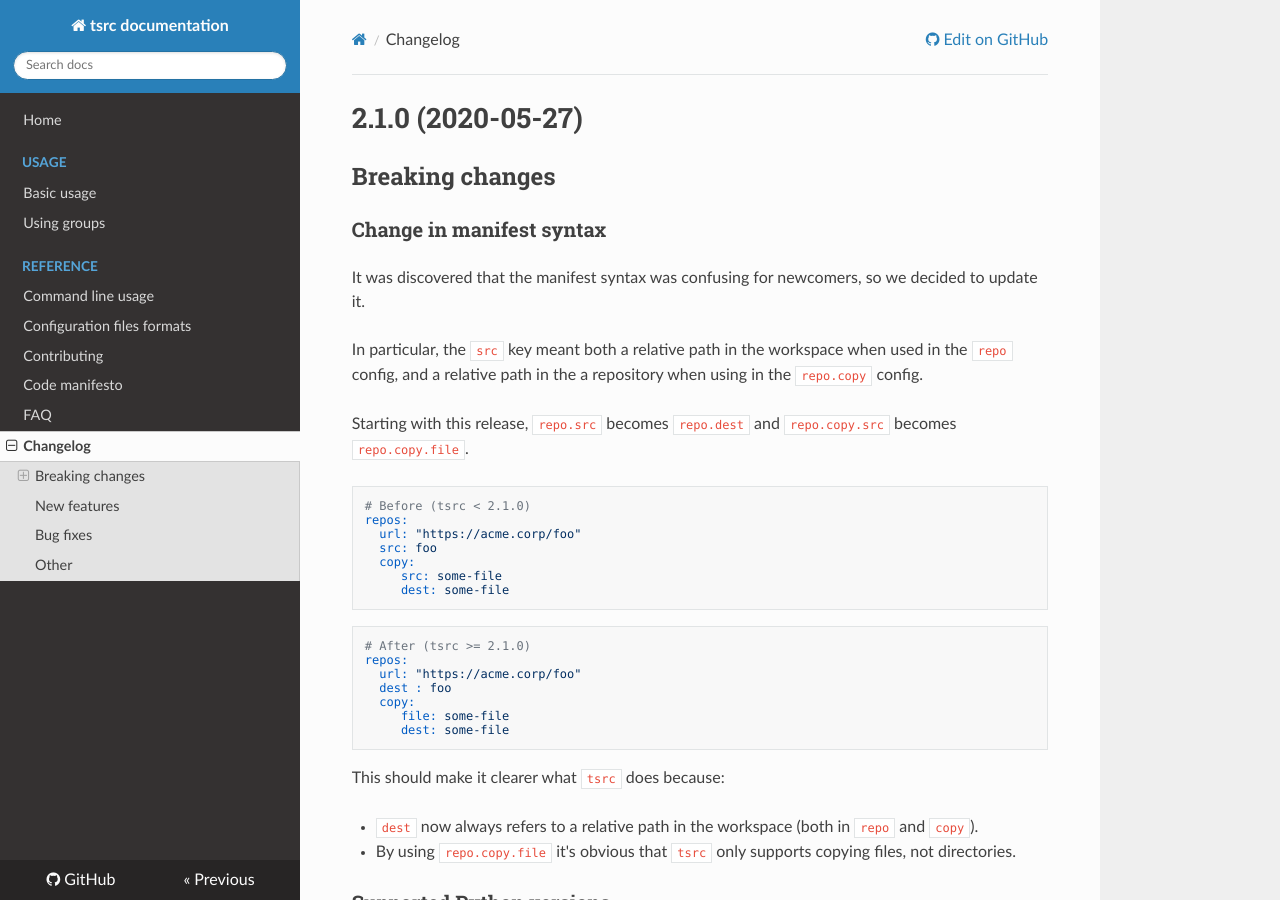
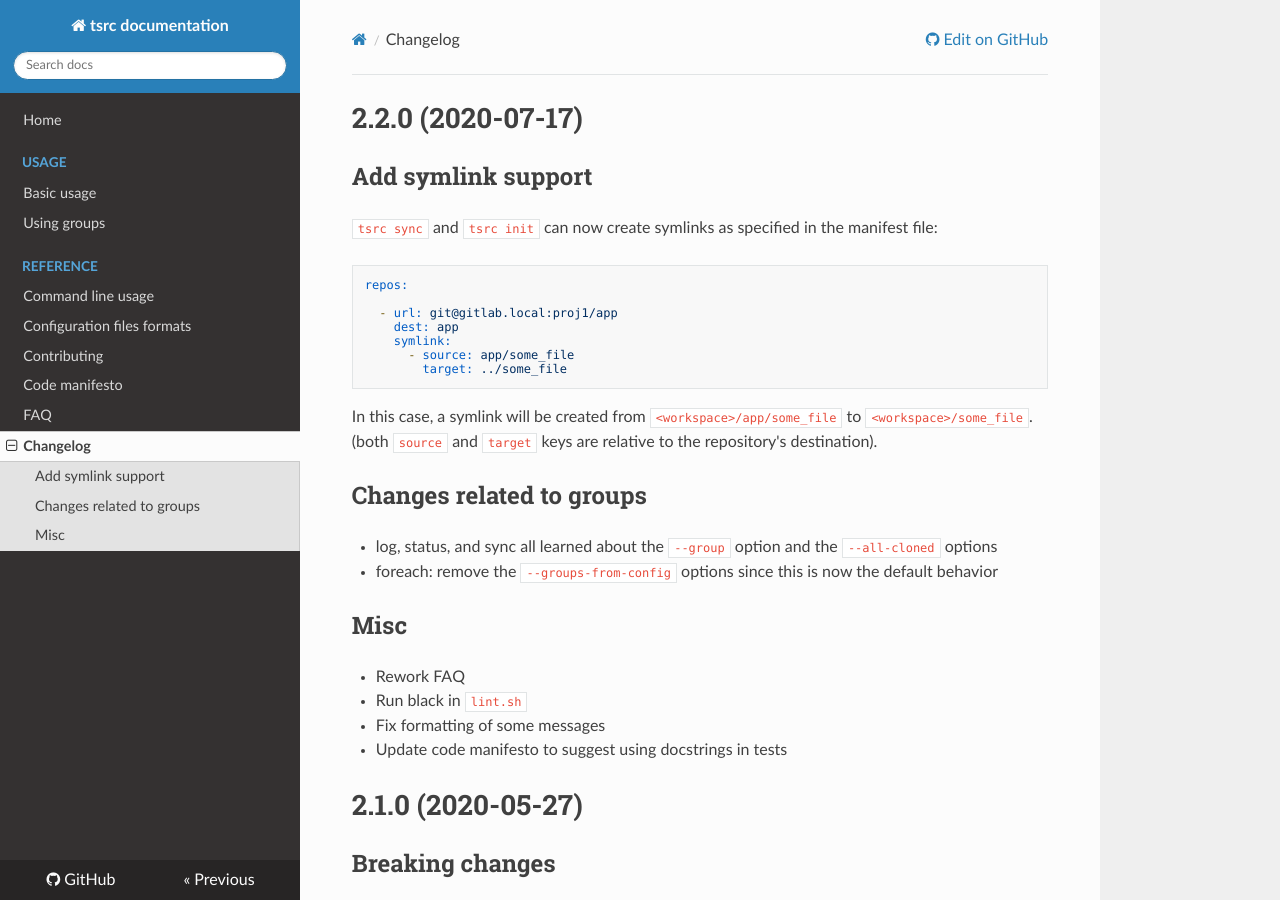
Before and after one commit to your-tools/tsrc, an MkDocs documentation site: the page built from docs/changelog.md, in a window 1280 px wide and 900 px high. Built offline with MkDocs 1.6.1, drawn with Linux system fonts in a browser that asks for light colours; nearby versions of some CDN libraries.

Commit message:
Update changelog

````diff
--- a/docs/changelog.md
+++ b/docs/changelog.md
@@ -1,3 +1,34 @@
+# 2.2.0 (2020-07-17)
+
+## Add symlink support
+
+`tsrc sync` and `tsrc init` can now create symlinks as specified in the manifest file:
+
+```yaml
+repos:
+
+  - url: git@gitlab.local:proj1/app
+    dest: app
+    symlink:
+      - source: app/some_file
+        target: ../some_file
+```
+
+In this case, a symlink will be created from `<workspace>/app/some_file` to `<workspace>/some_file`.
+(both `source` and `target` keys are relative to the repository's destination).
+
+## Changes related to groups
+
+* log, status, and sync all learned about the `--group` option and the `--all-cloned` options
+* foreach: remove the `--groups-from-config` options since this is now the default behavior
+
+## Misc
+
+* Rework FAQ
+* Run black in `lint.sh`
+* Fix formatting of some messages
+* Update code manifesto to suggest using docstrings in tests
+
 # 2.1.0 (2020-05-27)
 
 ## Breaking changes
````
